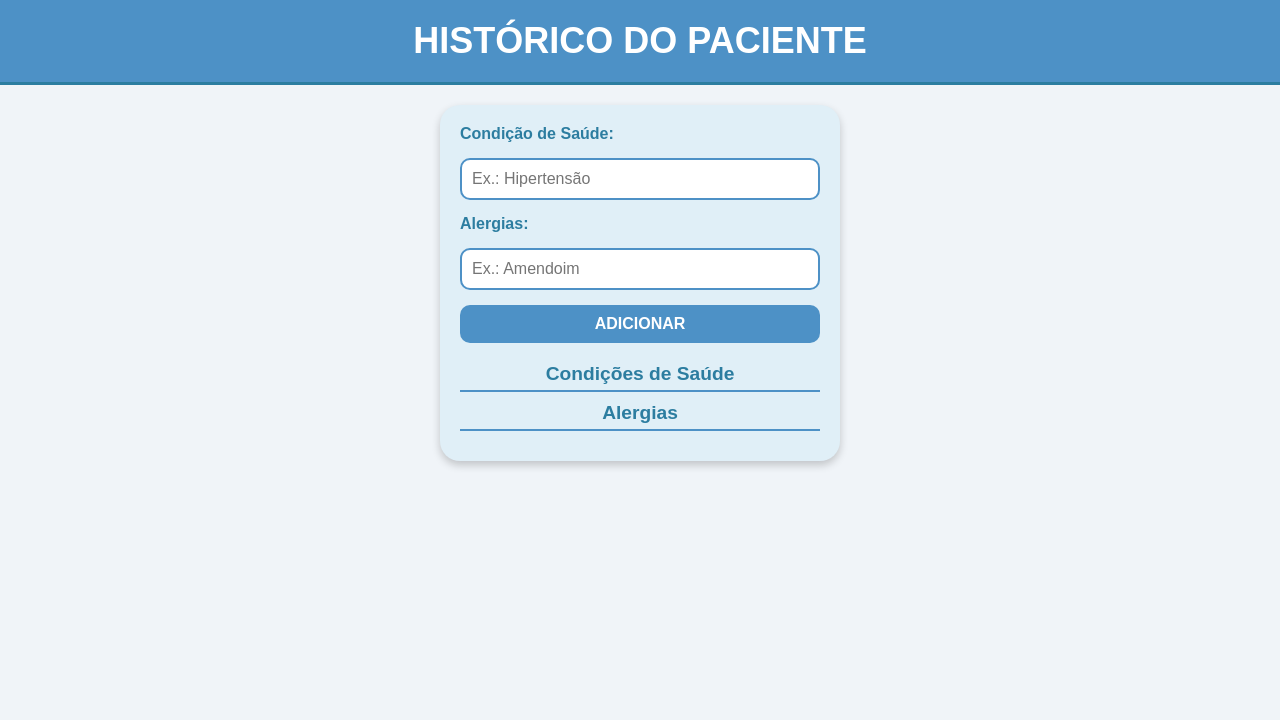
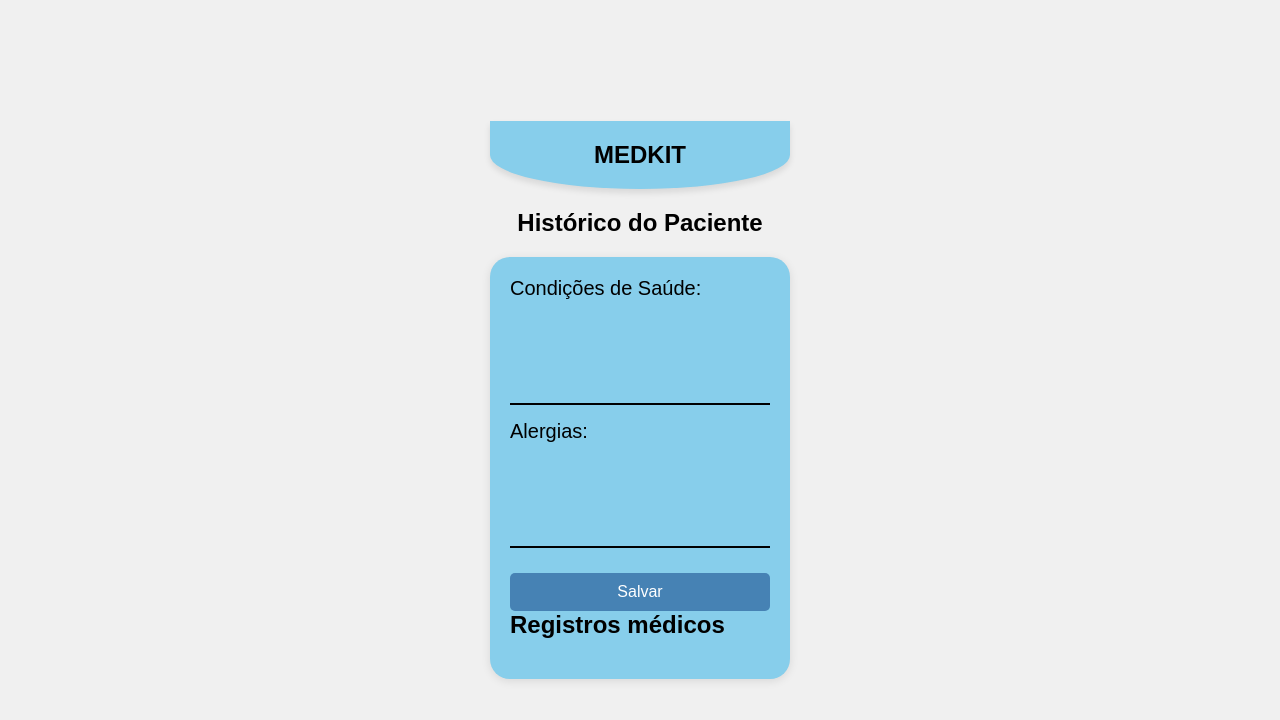
Before and after one commit to GuiVargasRodrigues/telasPI, a plain HTML site: page telas/historico.html in a window 1280 px wide. Drawn offline with Linux system fonts and the light colour scheme; no server answers.

Commit message:
mudanças

```diff
--- a/telas/historico.html
+++ b/telas/historico.html
@@ -7,24 +7,26 @@
     <link rel="stylesheet" href="styles.css">
 </head>
 <body>
-    <section id="historico-paciente">
-        <header class="header-bar">
-            <h1>HISTÓRICO DO PACIENTE</h1>
-        </header>
-        <div class="content">
-            <form id="form-historico">
-                <label for="condicao-saude">Condição de Saúde:</label>
-                <input type="text" id="condicao-saude" placeholder="Ex.: Hipertensão" required>
-                <label for="alergias">Alergias:</label>
-                <input type="text" id="alergias" placeholder="Ex.: Amendoim" required>
-                <button type="submit">Adicionar</button>
-            </form>
-            <h2>Condições de Saúde</h2>
-            <ul id="lista-condicoes"></ul>
-            <h2>Alergias</h2>
-            <ul id="lista-alergias"></ul>
-        </div>
-    </section>
-    <script src="historico.js"></script>
+    <nav>
+        <h2>MEDKIT</h2>
+    </nav>
+    <header>
+        <h1>Histórico do Paciente</h1>
+    </header>
+
+    <div class="container">
+        <form id="form-historico">
+            <label for="condicoes">Condições de Saúde:</label>
+            <textarea id="condicoes" name="condicoes" required></textarea>
+
+            <label for="alergias">Alergias:</label>
+            <textarea id="alergias" name="alergias" required></textarea>
+
+            <button type="submit">Salvar</button>
+        </form>
+        <div id="message"></div>
+        <h2>Registros médicos</h2>
+        <ul id="lista-historico"></ul>
+    </div>
 </body>
 </html>
--- a/telas/styles.css
+++ b/telas/styles.css
@@ -1,121 +1,118 @@
-
+/* Reset básico */
 * {
     margin: 0;
     padding: 0;
     box-sizing: border-box;
 }
 
+/* Estilo do body */
 body {
     font-family: Arial, sans-serif;
-    background-color: #f0f4f8;
-    color: #333;
+    background-color: #f0f0f0;
+    display: flex;
+    flex-direction: column;
+    align-items: center;
+    justify-content: center;
+    min-height: 100vh;
+    padding: 20px;
 }
 
-.header-bar {
-    background-color: #4d91c6;
-    color: white;
-    text-align: center;
-    padding: 20px 0;
-    font-size: 1.5rem;
-    font-weight: bold;
-    border-bottom: 3px solid #2c7da0;
+/* Estilo do cabeçalho */
+nav {
+    display: flex;
+    align-items: center;
+    justify-content: center;
+    background-color: #87ceeb;
+    color: black;
+    padding: 20px 20px;
+    border-bottom-left-radius: 90%;
+    border-bottom-right-radius: 90%;
+    box-shadow: 0 4px 6px rgba(0, 0, 0, 0.1);
+    width: 300px;
+    height: auto;
+    margin: 0 auto;
 }
 
-.content {
-    background-color: #e0eff7;
-    width: 90%;
-    max-width: 400px;
-    margin: 20px auto;
+nav h2 {
+    font-size: 24px;
+    font-weight: bold;
+    text-align: center;
+}
+
+/* Estilo do título principal */
+header {
+    margin-top: 20px;
+    margin-bottom: 20px;
+    text-align: center;
+}
+
+header h1 {
+    font-size: 24px;
+    color: black;
+}
+
+/* Container do formulário */
+.container {
+    background-color: #87ceeb;
     padding: 20px;
     border-radius: 20px;
-    box-shadow: 0 4px 8px rgba(0, 0, 0, 0.2);
+    width: 300px;
+    box-shadow: 0 2px 10px rgba(0, 0, 0, 0.1);
 }
 
-h2 {
-    color: #2c7da0;
-    font-size: 1.2rem;
-    margin-bottom: 10px;
-    text-align: center;
-    border-bottom: 2px solid #4d91c6;
-    padding-bottom: 5px;
-}
-
+/* Estilo do formulário */
 form {
     display: flex;
     flex-direction: column;
-    gap: 15px;
-    margin-bottom: 20px;
 }
 
-form label {
-    font-weight: bold;
-    color: #2c7da0;
+label {
+    margin-bottom: 5px;
+    color: black;
+    font-size: 20px;
 }
 
-form input {
+input,
+textarea {
+    margin-bottom: 15px;
     padding: 10px;
-    border: 2px solid #4d91c6;
-    border-radius: 10px;
-    font-size: 1rem;
-    outline: none;
+    border: none;
+    border-bottom: 2px solid black;
+    background-color: transparent;
+    font-size: 18px;
 }
 
-form input:focus {
-    border-color: #2c7da0;
-    box-shadow: 0 0 5px #2c7da0;
+textarea {
+    resize: none;
+    height: 100px;
 }
 
 button {
-    background-color: #4d91c6;
+    padding: 10px;
+    background-color: #4682b4;
     color: white;
     border: none;
-    border-radius: 10px;
-    padding: 10px;
-    font-size: 1rem;
+    border-radius: 5px;
+    font-size: 16px;
     cursor: pointer;
-    text-transform: uppercase;
-    font-weight: bold;
+    margin-top: 10px;
 }
 
 button:hover {
-    background-color: #2c7da0;
+    background-color: #5a9bd5;
 }
 
+/* Lista de registros/exames */
 ul {
-    list-style: none;
+    list-style-type: none;
     padding: 0;
+    margin-top: 20px;
 }
 
-ul li {
-    background-color: white;
+li {
+    padding: 10px;
+    background-color: #f0f0f0;
+    border-radius: 5px;
     margin-bottom: 10px;
-    padding: 10px;
-    border: 2px solid #4d91c6;
-    border-radius: 10px;
-    box-shadow: 0 2px 4px rgba(0, 0, 0, 0.1);
-    display: flex;
-    justify-content: space-between;
-    align-items: center;
+    box-shadow: 0 2px 5px rgba(0, 0, 0, 0.1);
 }
-
-ul li span {
-    font-weight: bold;
-    color: #2c7da0;
-}
-
-.icon {
-    background-color: #4d91c6;
-    color: white;
-    border-radius: 50%;
-    width: 30px;
-    height: 30px;
-    display: flex;
-    justify-content: center;
-    align-items: center;
-    font-weight: bold;
-    cursor: pointer;
-}
-
-.icon:hover {
-    background-color: #2c7da0;
-}
```
Also changed, not shown: telas/receitas.html (+16 -11 lines).
